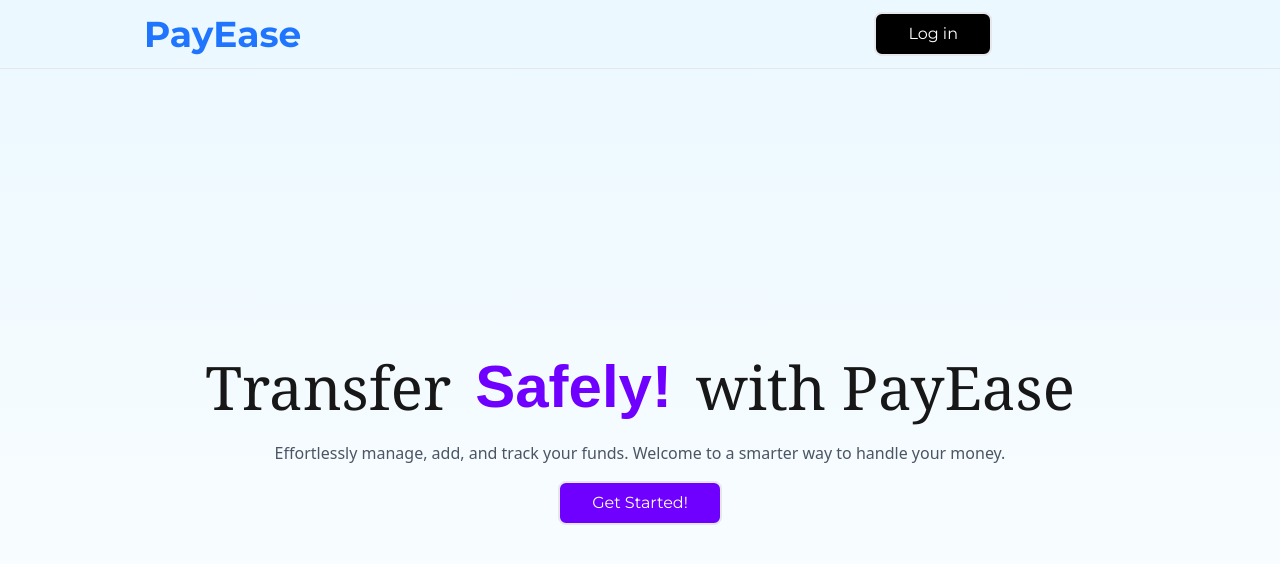
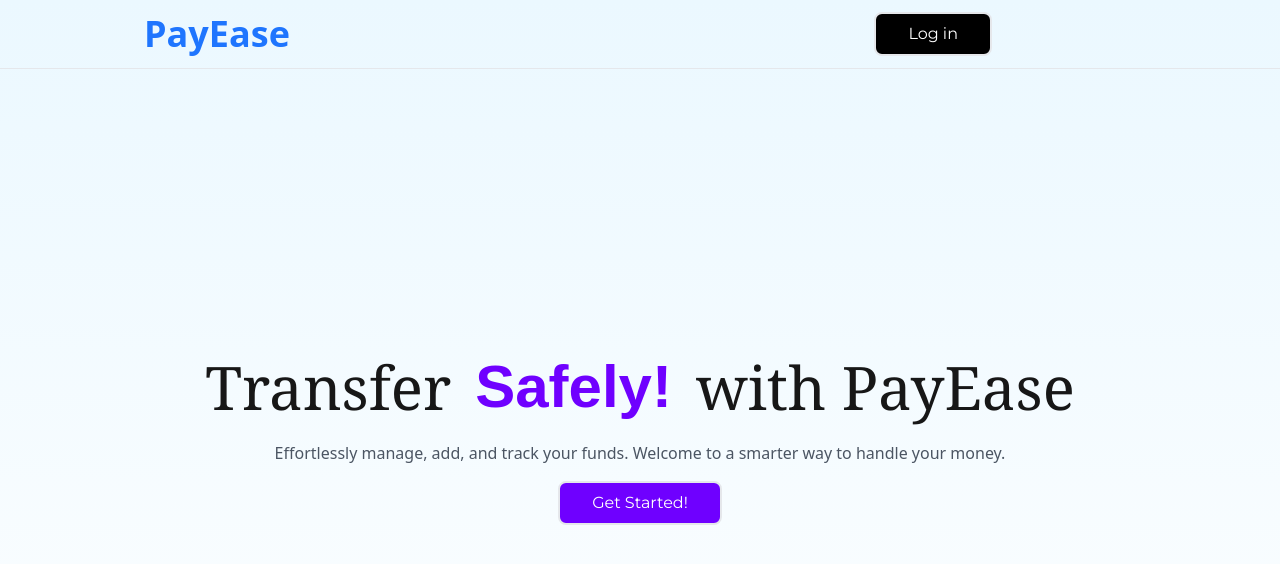
Before and after one commit to Neerajd3vv/Payease, a Next.js app in the folder apps/client_app/: page /landingPage in a window 1280 px wide. Shown: the top 564 px of the page. Built offline with nearby package versions, Linux system fonts and the light colour scheme; no server answers; a web font is replaced by a local one.

Commit message:
Some-bug-fix-to-deploy_Pipeline

```diff
--- a/apps/client_app/app/landingPage/page.tsx
+++ b/apps/client_app/app/landingPage/page.tsx
@@ -14,7 +14,7 @@ const LandingPage = () => {
           <FlipWords words={words} />
           <span>with PayEase</span>
         </div>
-        <p className=" font-sans text-gray-600 mb-4">
+        <p className="font-sans text-gray-600 mb-4">
           Effortlessly manage, add, and track your funds. Welcome to a smarter
           way to handle your money.
         </p>
--- a/packages/ui/src/appbar.tsx
+++ b/packages/ui/src/appbar.tsx
@@ -19,7 +19,7 @@ export function Appbar({ user, onSignin, onSignout }: Appbartype) {
 
   return (
     <div className="flex items-center justify-between border-b   py-3 ">
-      <div className="text-4xl font-montserrat text-Myblue pl-6 lg:pl-36 font-bold content-center">
+      <div className="text-4xl  text-Myblue pl-6 lg:pl-36 font-bold content-center">
         PayEase
       </div>
       <div className="flex px-6 lg:pr-72">
```
